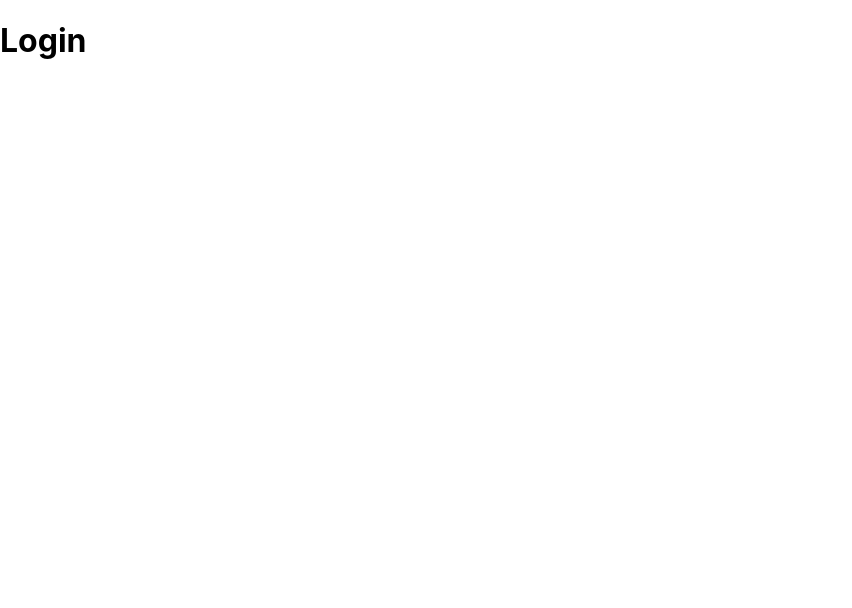
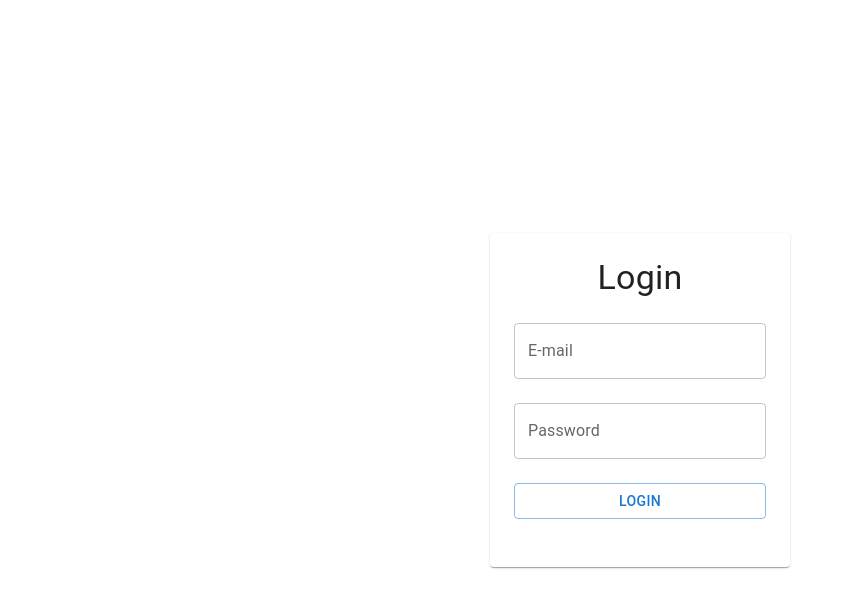
Before and after one commit to bdiazc90/react-marketplace-app, a React (Create React App) app: page /login in a window 1280 px wide. Shown: the top 608 px of the page, without its empty margins (0-852 px from the left). Built offline with nearby package versions, Linux system fonts and the light colour scheme.

Commit message:
feat: login view

```diff
--- a/src/pages/Login/index.jsx
+++ b/src/pages/Login/index.jsx
@@ -1,9 +1,35 @@
-import { Box } from "@mui/material";
+import { Box, TextField, Button, Paper, Typography } from "@mui/material";
 
 const Login = () => {
   return (
-    <Box>
-      <h1>Login</h1>
+    <Box
+      display="flex"
+      height="100vh"
+      alignItems="center"
+      justifyContent="center"
+    >
+      <Paper
+        sx={{
+          width: 300,
+        }}
+      >
+        <Box p={3}>
+          <Typography textAlign="center" variant="h4">
+            Login
+          </Typography>
+          <Box my={3}>
+            <TextField label="E-mail" fullWidth />
+          </Box>
+          <Box my={3}>
+            <TextField label="Password" fullWidth />
+          </Box>
+          <Box my={3}>
+            <Button fullWidth variant="outlined">
+              Login
+            </Button>
+          </Box>
+        </Box>
+      </Paper>
     </Box>
   );
 };
```
